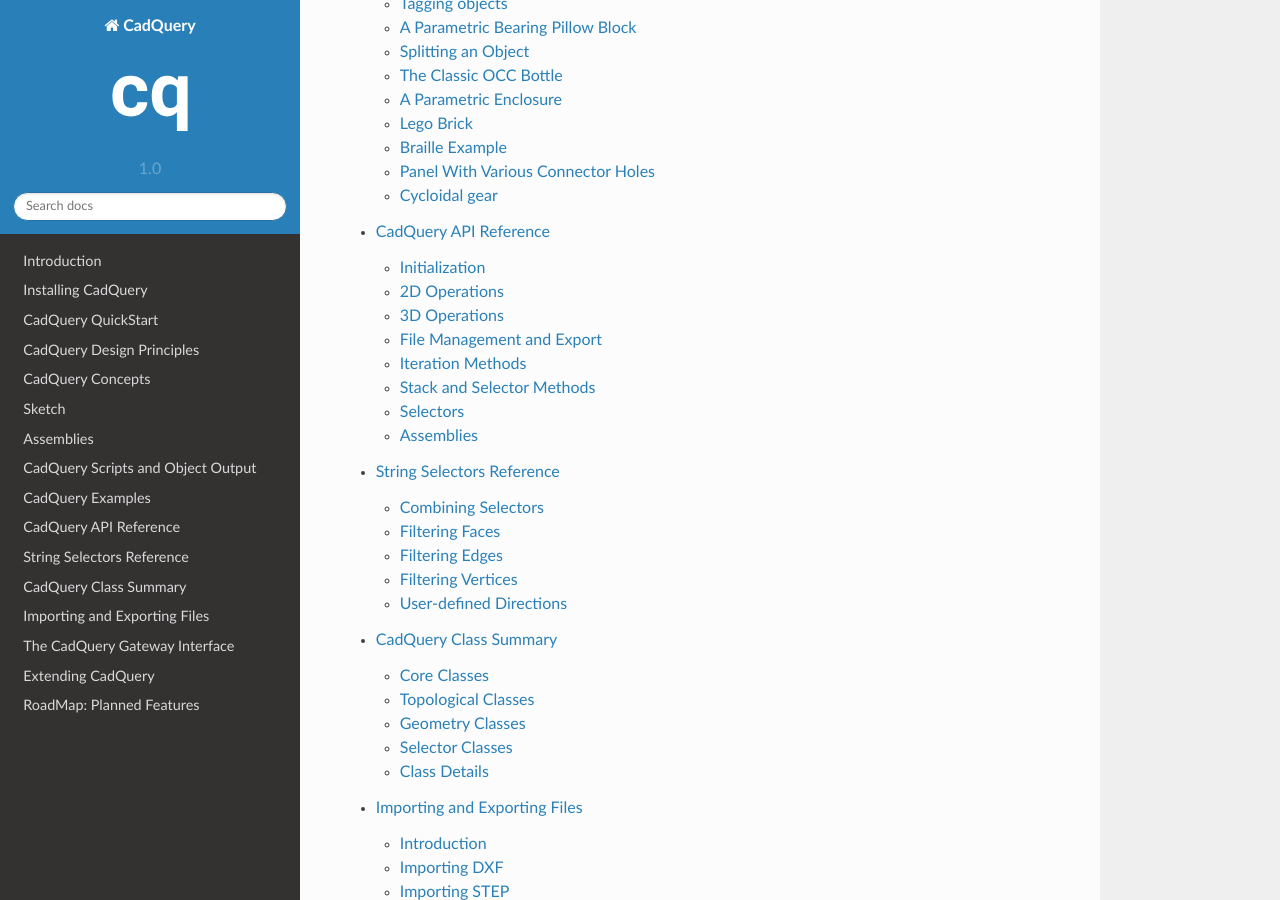
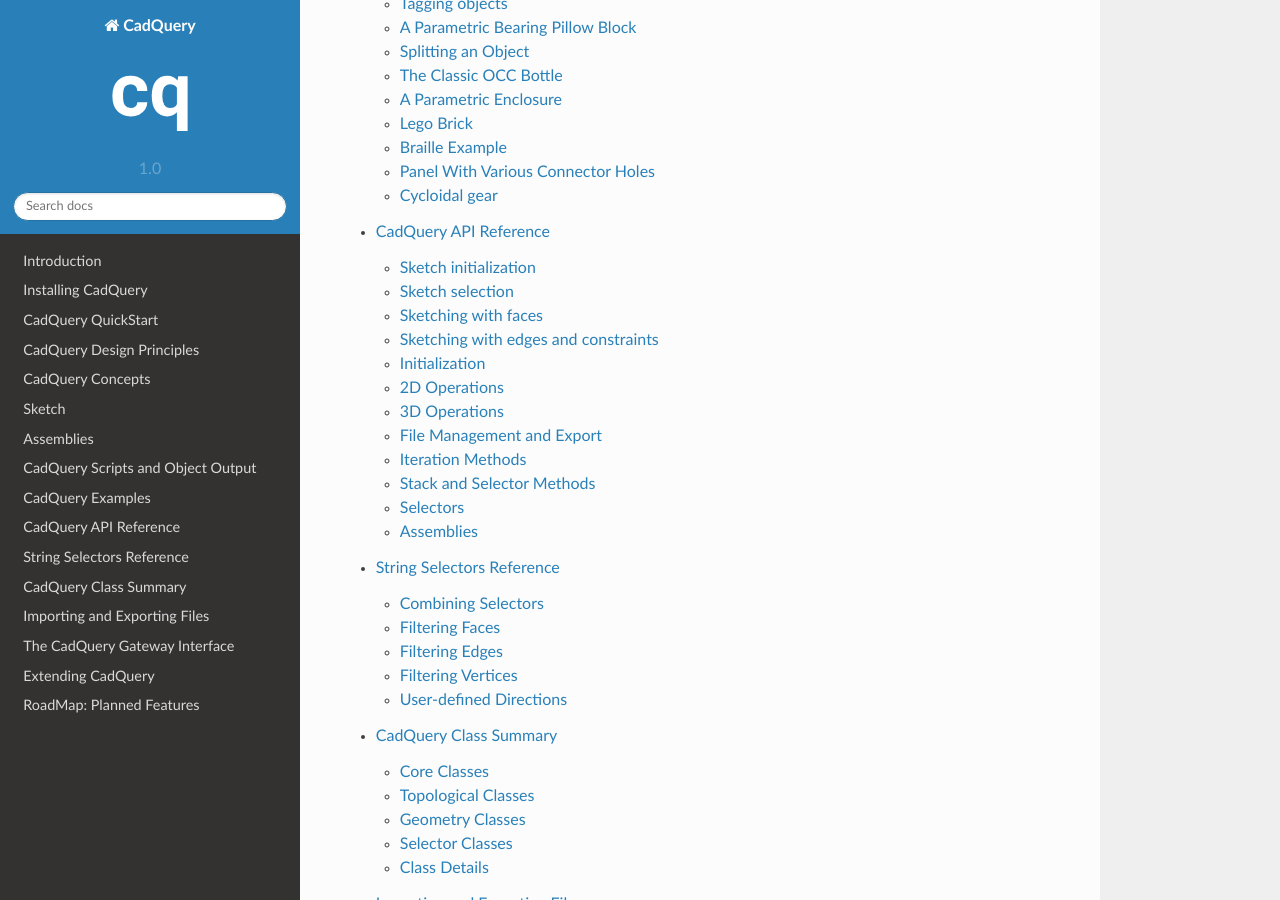
Before and after one commit to CadQuery/cadquery, a Sphinx documentation site: the page built from doc/index.rst, in a window 1280 px wide and 900 px high, scrolled down 2676 px. Built offline with Sphinx 7.4.7 and the Read the Docs theme 2.0.0, drawn with Linux system fonts in a browser that asks for light colours; some of the changed lines change nothing that is shown.

Commit message:
More Sketch docs

```diff
--- a/doc/apireference.rst
+++ b/doc/apireference.rst
@@ -4,10 +4,12 @@
 CadQuery API Reference
 ***********************
 
-The CadQuery API is made up of 2 main objects:
+The CadQuery API is made up of 4 main objects:
 
+* **Sketch** -- Construct 2D sketches
 * **Workplane** -- Wraps a topological entity and provides a 2D modelling context.
 * **Selector** -- Filter and select things
+* **Assembly** -- Combine objects into assemblies.
 
 This page lists  methods of these objects grouped by **functional area**
 
@@ -16,8 +18,85 @@
   Use :ref:`classreference` to see methods alphabetically by class.
 
 
+Sketch initialization
+---------------------
+
+.. currentmodule:: cadquery
+
+Creating new sketches.
+
+.. autosummary::
+    Sketch
+    Sketch.importDXF
+    Wokrplane.sketch
+    Sketch.finalize
+    Sketch.copy
+    Sketch.located
+    Sketch.moved
+
+Sketch selection
+----------------
+
+.. currentmodule:: cadquery
+
+Selecting, tagging and manipulating elements.
+
+.. autosummary::
+    Sketch.tag
+    Sketch.select
+    Sketch.reset
+    Sketch.delete
+    Sketch.faces
+    Sketch.edges
+    Sketch.vertices
+
+Sketching with faces
+--------------------
+
+.. currentmodule:: cadquery
+
+Sketching using the face-based API.
+
+.. autosummary::
+    Sketch.face
+    Sketch.rect
+    Sketch.circle
+    Sketch.ellipse
+    Sketch.trapezoid
+    Sketch.slot
+    Sketch.regularPolygon
+    Sketch.polygon
+    Sketch.rarray
+    Sketch.parray
+    Sketch.distribute
+    Sketch.each
+    Sketch.push
+    Sketch.hull
+    Sketch.offset
+    Sketch.fillet
+    Sketch.chamfer
+    Sketch.clean
+
+Sketching with edges and constraints
+------------------------------------
+
+.. currentmodule:: cadquery
+
+Sketching using the edge-based API.
+
+.. autosummary::
+    Sketch.edge
+    Sketch.segment
+    Sketch.arc
+    Sketch.spline
+    Sketch.close
+    Sketch.assemble
+    Sketch.constrain
+    Sketch.solve
+
+
 Initialization
-----------------
+--------------
 
 .. currentmodule:: cadquery
 
@@ -30,7 +109,7 @@
 .. _2dOperations:
 
 2D Operations
------------------
+-------------
 
 Creating 2D constructs that can be used to create 3D features.
 
@@ -173,25 +252,25 @@
 .. currentmodule:: cadquery.selectors
 .. autosummary::
 
-        NearestToPointSelector
-        BoxSelector
-        BaseDirSelector
-        ParallelDirSelector
-        DirectionSelector
-        DirectionNthSelector
-		LengthNthSelector
-		AreaNthSelector
-        RadiusNthSelector
-        PerpendicularDirSelector
-        TypeSelector
-        DirectionMinMaxSelector
-        CenterNthSelector
-        BinarySelector
-        AndSelector
-        SumSelector
-        SubtractSelector
-        InverseSelector
-        StringSyntaxSelector
+    NearestToPointSelector
+    BoxSelector
+    BaseDirSelector
+    ParallelDirSelector
+    DirectionSelector
+    DirectionNthSelector
+	LengthNthSelector
+	AreaNthSelector
+    RadiusNthSelector
+    PerpendicularDirSelector
+    TypeSelector
+    DirectionMinMaxSelector
+    CenterNthSelector
+    BinarySelector
+    AndSelector
+    SumSelector
+    SubtractSelector
+    InverseSelector
+    StringSyntaxSelector
 
 .. _assembly:
 
@@ -203,10 +282,10 @@
 .. currentmodule:: cadquery
 .. autosummary::
 
-        Assembly
-        Assembly.add
-        Assembly.save
-        Assembly.constrain
-        Assembly.solve
-        Constraint
-        Color
+    Assembly
+    Assembly.add
+    Assembly.save
+    Assembly.constrain
+    Assembly.solve
+    Constraint
+    Color
--- a/doc/sketch.rst
+++ b/doc/sketch.rst
@@ -8,7 +8,7 @@
 ---------------
 
 The purpose of this section is to demonstrate how to construct sketches using different
- approaches.
+approaches.
 
 Face-based API
 ==============
@@ -83,7 +83,7 @@
        )
 
 Constraint-based sketches
-========================
+=========================
 
 Finally, if desired, geometric constraints can be used to construct sketches. So
 far only line segments and arcs can be used in such a use case.
```
